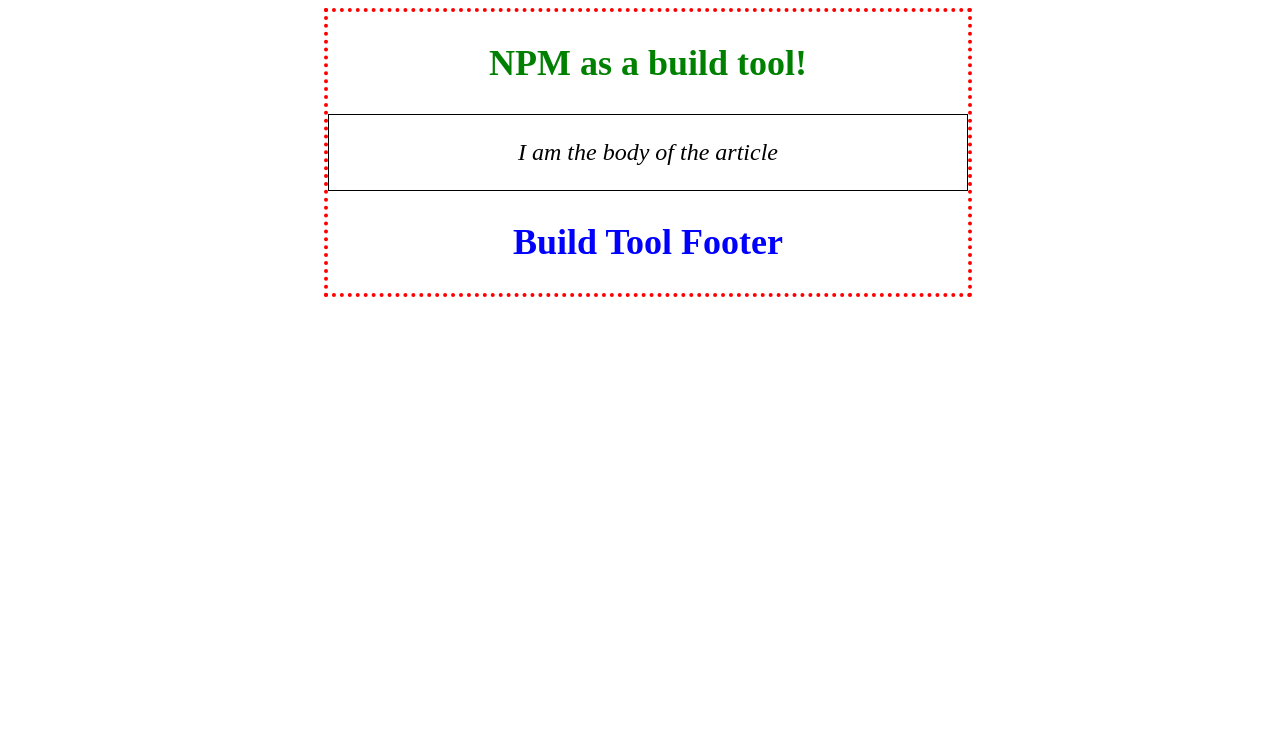
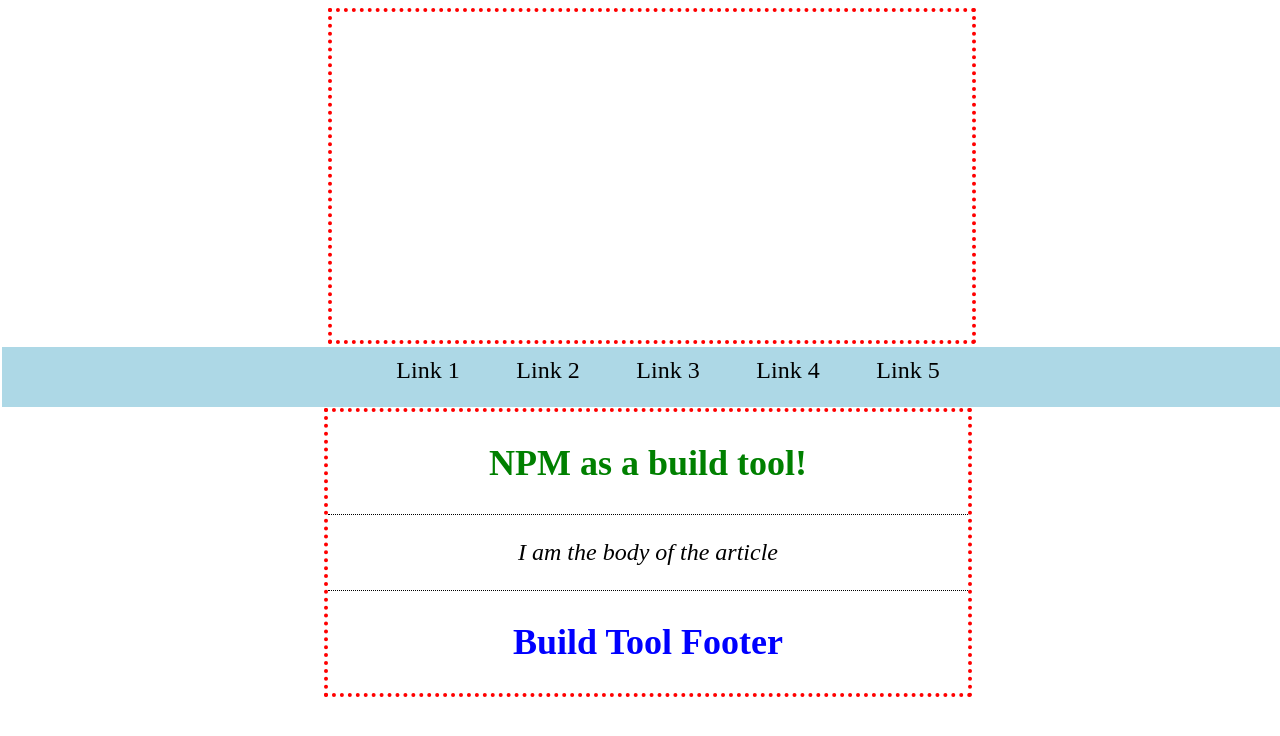
Before and after one commit to M4rt1985/Node.NPM, a website: page buildtool/dist/public/index.html in a window 1280 px wide. Drawn offline with Linux system fonts and the light colour scheme; files that its build step writes are made by us from their sources.

Commit message:
latest code

```diff
--- a/buildtool/assets/sass-scss/main.scss
+++ b/buildtool/assets/sass-scss/main.scss
@@ -1,5 +1,6 @@
 html{
 	width:100%;
+	overflow:hidden;
 }
 body{
 	width:100%;
@@ -17,12 +18,22 @@
 	text-align: center;
 
 }
+nav{
+	width:50%;
+	margin:0 auto;
+	display: block;
+}
+ul{
+	clear:both;
+	display:block;
+	list-style: none;
+}
 
 .article{
 
 	&.article--top{
 		border:4px red dotted;
-
+		position:relative;
 	}
 
 	.article__header{
@@ -34,7 +45,8 @@
 	}
 
 	.article__body{
-		border: 1px black solid;
+		border-top: 1px black dotted;
+		border-bottom:1px black dotted;
 	}
 
 	.article__body--p{
@@ -48,3 +60,70 @@
 	}
 
 }
+
+.header{
+
+	.navigation{
+
+		&:after{
+			position:absolute;
+			width:50%;
+			content: '';
+			display: block;
+			height:100%;
+			background-color: lightblue;
+			right:-50%;
+			overflow:hidden;
+		}
+
+		&:before{
+			position:absolute;
+			width:51%;
+			content: '';
+			display: block;
+			height:100%;
+			background-color: lightblue;
+			left:-51%;
+			overflow:hidden;
+		}
+		.navigation__ul{
+			position: relative;
+   			top: 10px;
+   			margin-top: 0;
+		}
+		.navigation__ul__li{
+			position: relative;
+			float:left;
+			text-align:center;
+			width:calc(100% / 5);
+
+		}
+
+		position:relative;
+		height:60px;
+		background-color: lightblue;
+		margin-top: -13px;
+	}
+
+	.logo{
+
+		.logo__container{
+			position:relative;
+			border:4px red dotted;
+			width:100%;
+			height:100%;
+			display: block;
+		}
+
+		position:relative;
+		margin:0 auto;
+		width:50%;
+		height:82%
+
+
+	}
+
+	height:400px;
+
+
+}
```
Also changed, not shown: buildtool/assets/css/main.css, buildtool/dist/public/css/main.min.css, buildtool/dist/public/index.html.
